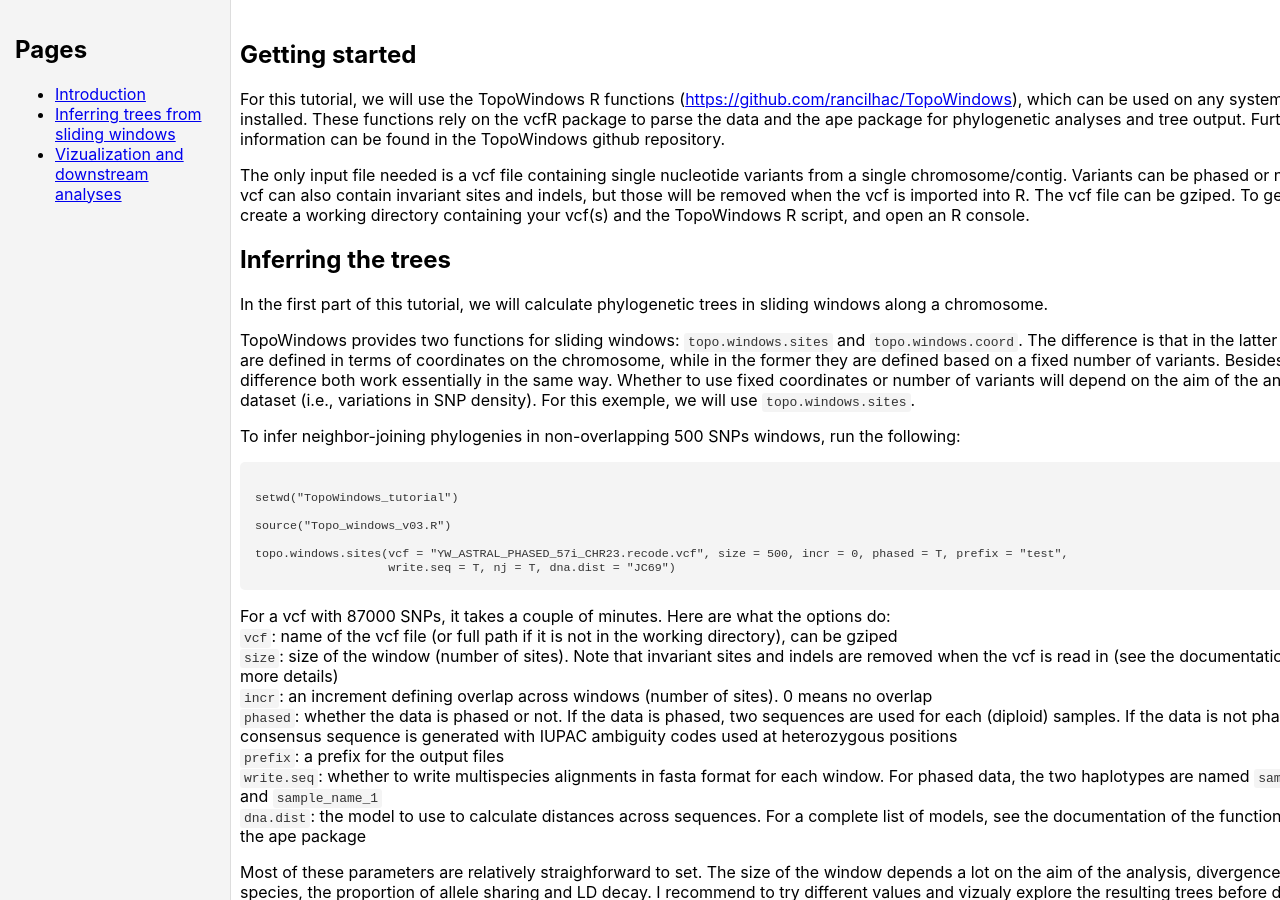
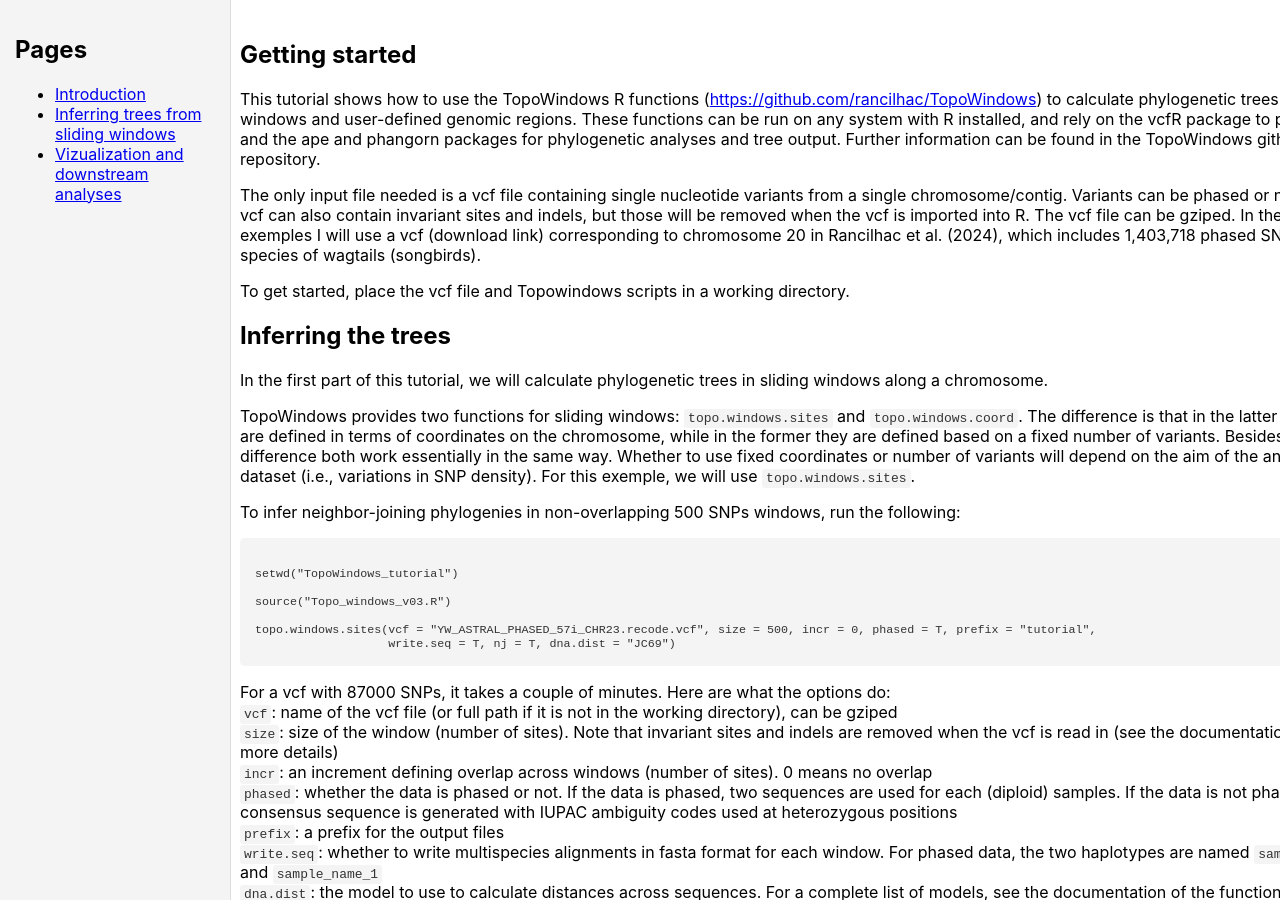
Before and after one commit to rancilhac/Genome-Wide-Phylogenies.github.io, a Jekyll site: the page built from Sliding-windows.md, in a window 1280 px wide and 900 px high. Built offline with Jekyll 4.4.1, drawn with Linux system fonts in a browser that asks for light colours; our own code applies the rules of GitHub Pages for plain Markdown files.

Commit message:
Update Sliding-windows.md

````diff
--- a/Sliding-windows.md
+++ b/Sliding-windows.md
@@ -4,9 +4,11 @@ title: Calulating phylogenetic trees in sliding windows
 
 ## Getting started
 
-For this tutorial, we will use the TopoWindows R functions ([https://github.com/rancilhac/TopoWindows](https://github.com/rancilhac/TopoWindows)), which can be used on any system with R installed. These functions rely on the vcfR package to parse the data and the ape package for phylogenetic analyses and tree output. Further information can be found in the TopoWindows github repository.
+This tutorial shows how to use the TopoWindows R functions ([https://github.com/rancilhac/TopoWindows](https://github.com/rancilhac/TopoWindows)) to calculate phylogenetic trees in sliding windows and user-defined genomic regions. These functions can be run on any system with R installed, and rely on the vcfR package to parse the data and the ape and phangorn packages for phylogenetic analyses and tree output. Further information can be found in the TopoWindows github repository.
 
-The only input file needed is a vcf file containing single nucleotide variants from a single chromosome/contig. Variants can be phased or not, and the vcf can also contain invariant sites and indels, but those will be removed when the vcf is imported into R. The vcf file can be gziped. To get started, create a working directory containing your vcf(s) and the TopoWindows R script, and open an R console.
+The only input file needed is a vcf file containing single nucleotide variants from a single chromosome/contig. Variants can be phased or not, and the vcf can also contain invariant sites and indels, but those will be removed when the vcf is imported into R. The vcf file can be gziped. In the following exemples I will use a vcf (download link) corresponding to chromosome 20 in Rancilhac et al. (2024), which includes 1,403,718 phased SNPs from 6 species of wagtails (songbirds).
+
+To get started, place the vcf file and Topowindows scripts in a working directory.
 
 ## Inferring the trees
 
@@ -21,7 +23,7 @@ setwd("TopoWindows_tutorial")
 
 source("Topo_windows_v03.R")
 
-topo.windows.sites(vcf = "YW_ASTRAL_PHASED_57i_CHR23.recode.vcf", size = 500, incr = 0, phased = T, prefix = "test",
+topo.windows.sites(vcf = "YW_ASTRAL_PHASED_57i_CHR23.recode.vcf", size = 500, incr = 0, phased = T, prefix = "tutorial",
                    write.seq = T, nj = T, dna.dist = "JC69")
 ```
 For a vcf with 87000 SNPs, it takes a couple of minutes. Here are what the options do: \
````
